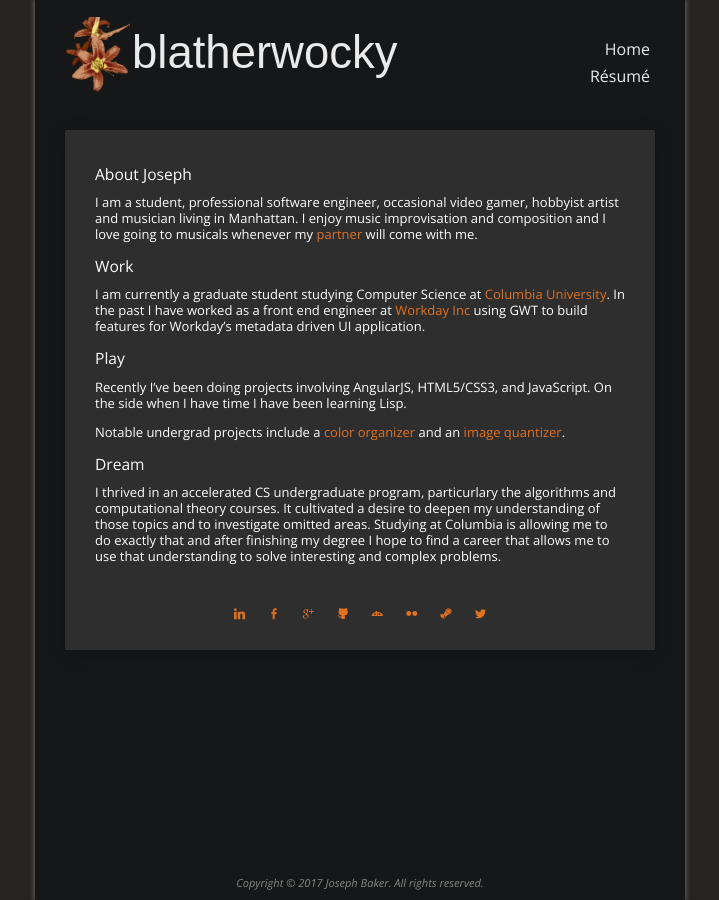
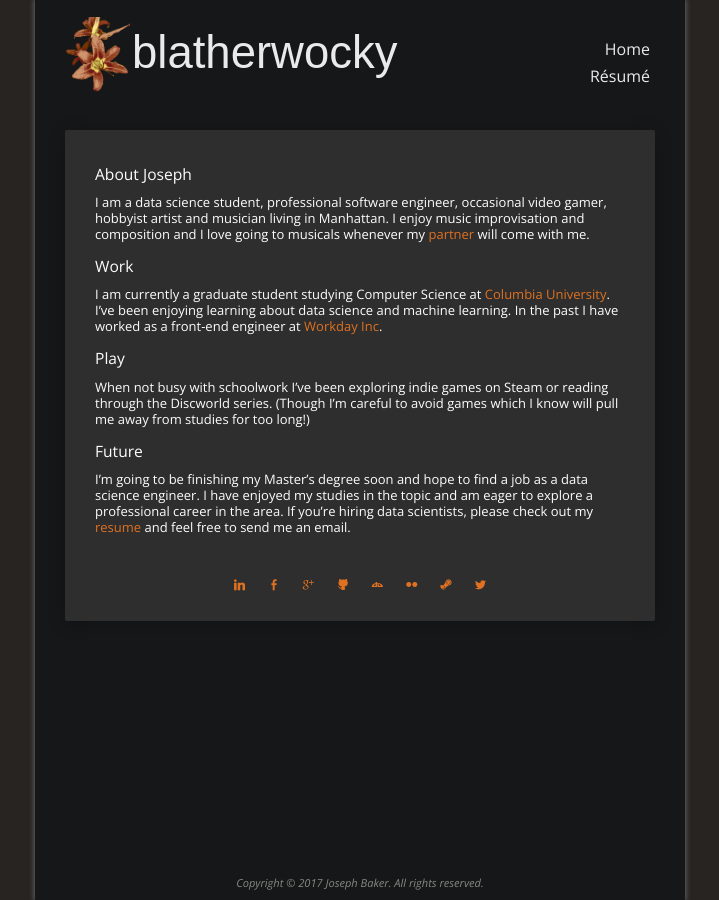
Before and after one commit to blatherwock/blatherwock.github.com, a Jekyll site: the page built from index.md, in a window 1280 px wide. Shown: the whole page, without its empty margins (280-999 px from the left). Built offline with Jekyll 4.4.1, drawn with Linux system fonts in a browser that asks for light colours; some web fonts are replaced.

Commit message:
updating index page

```diff
--- a/index.md
+++ b/index.md
@@ -7,27 +7,24 @@ page_class: bl-home
 About Joseph
 ------------
 
-I am a student, professional software engineer, occasional video gamer, hobbyist artist and musician living in Manhattan. I enjoy music improvisation and composition and I love going to musicals whenever my [partner][blargon] will come with me.
+I am a data science student, professional software engineer, occasional video gamer, hobbyist artist and musician living in Manhattan. I enjoy music improvisation and composition and I love going to musicals whenever my [partner][blargon] will come with me.
 
 
 Work
 ----
 
-I am currently a graduate student studying Computer Science at [Columbia University][columbia]. In the past I have worked as a front end engineer at [Workday Inc][workday] using GWT to build features for Workday's metadata driven UI application.
+I am currently a graduate student studying Computer Science at [Columbia University][columbia]. I've been enjoying learning about data science and machine learning. In the past I have worked as a front-end engineer at [Workday Inc][workday].
 
 
 Play
 ----
 
-Recently I've been doing projects involving AngularJS, HTML5/CSS3, and JavaScript. On the side when I have time I have been learning Lisp.
+When not busy with schoolwork I've been exploring indie games on Steam or reading through the Discworld series. (Though I'm careful to avoid games which I know will pull me away from studies for too long!)
 
-Notable undergrad projects include a [color organizer][color_sorter] and an [image quantizer][color_proportion].
+Future
+------
+I'm going to be finishing my Master's degree soon and hope to find a job as a data science engineer. I have enjoyed my studies in the topic and am eager to explore a professional career in the area. If you're hiring data scientists, please check out my [resume][resume] and feel free to send me an email.
 
-
-Dream
-------
-
-I thrived in an accelerated CS undergraduate program, particurlary the algorithms and computational theory courses. It cultivated a desire to deepen my understanding of those topics and to investigate omitted areas. Studying at Columbia is allowing me to do exactly that and after finishing my degree I hope to find a career that allows me to use that understanding to solve interesting and complex problems.
 
 <ul>
   <li><a href="https://www.linkedin.com/in/blatherwock" rel="me" class="socicon socicon-linkedin"></a></li>
```
